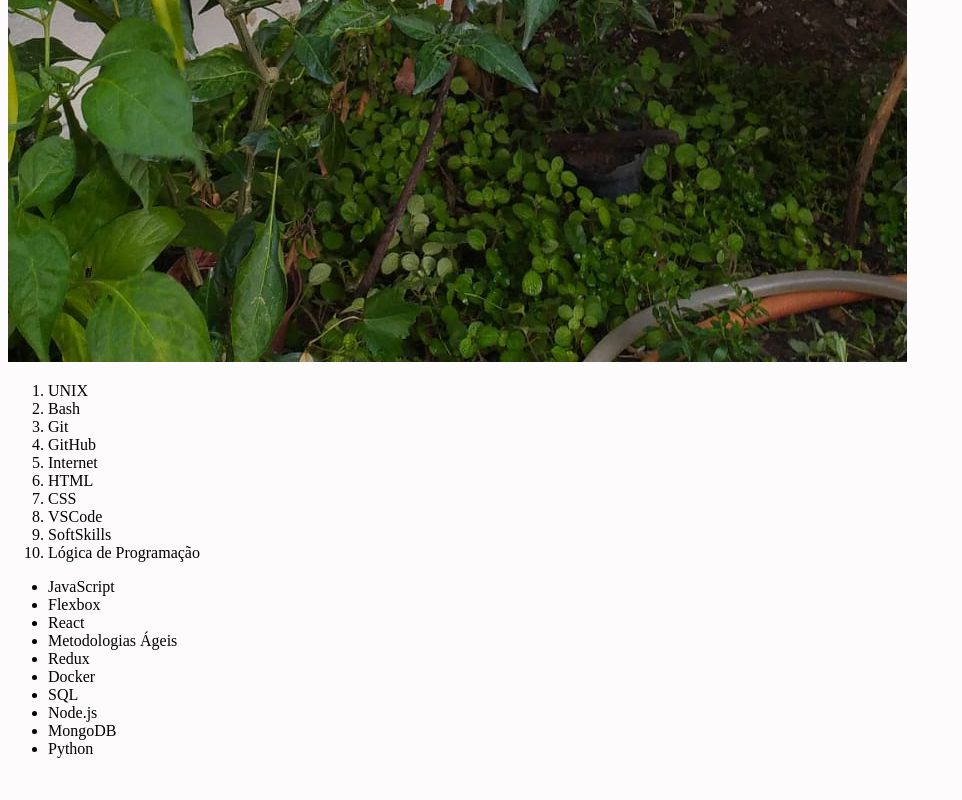
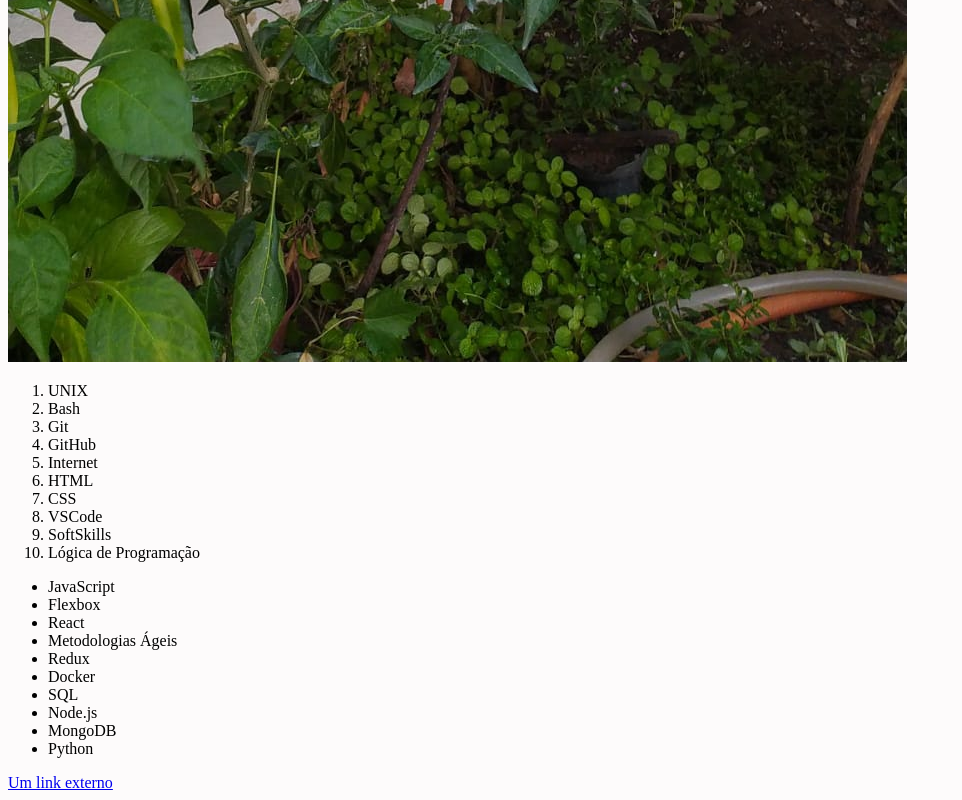
Before and after one commit to nnnnadia/projeto-trybe-lessons-learned, a website: page index.html in a window 1280 px wide. Shown: the part 1245-2045 px from the top of the page, without its empty margins (0-962 px from the left). Before the commit the page ends 2019 px from the top, so only its background shows below. Drawn offline with Linux system fonts and the light colour scheme.

Commit message:
Requisito 7 feito.

```diff
--- a/index.html
+++ b/index.html
@@ -35,7 +35,7 @@
       <li>Python</li>
     </ul>
     <footer id="rodape">
-
+      <a href="https://www.google.com" target="_blank">Um link externo</a>
     </footer>
   </body>
 </html>
```
